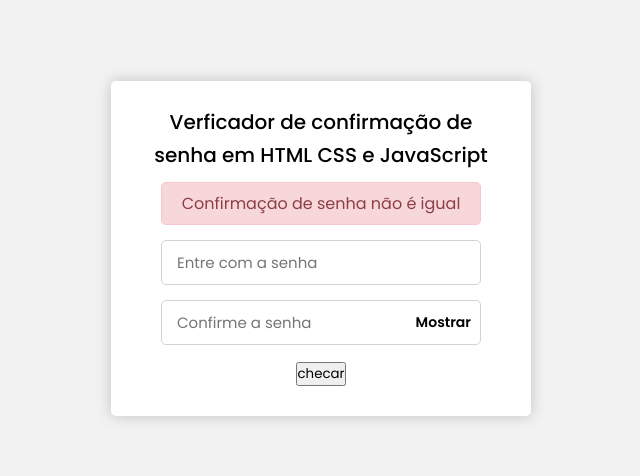
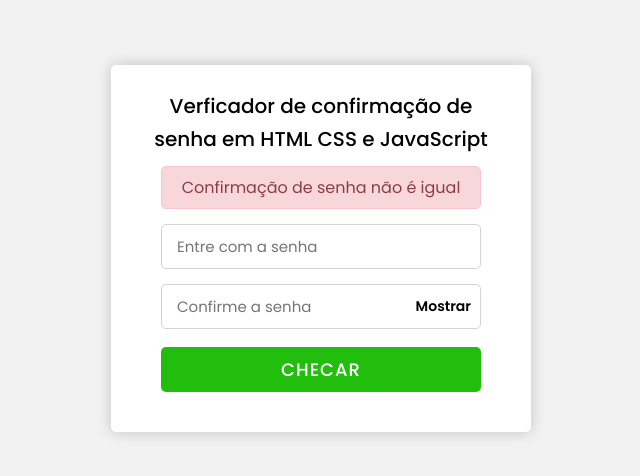
Before and after one commit to fernandoslsz/Verificador_de_Confirmacao_de_Senha, a plain HTML site: page index.html in a window 1280 px wide. Shown: the part 152-628 px from the top of the page, without its empty margins (319-959 px from the left). Drawn offline with Linux system fonts and the light colour scheme.

Commit message:
Add a form button style

```diff
--- a/style.css
+++ b/style.css
@@ -70,3 +70,18 @@ form .field .show{
     user-select: none;
     cursor: pointer;
 }
+form button {
+    width: 100%;
+    height: 45px;
+    margin: 3px 0 10px 0;
+    border: none;
+    outline: none;
+    background: #22be0d;
+    border-radius: 5px;
+    color: #fff;
+    font-size: 18px;
+    font-weight: 500;
+    letter-spacing: 1px;
+    text-transform: uppercase;
+    cursor: pointer;
+}
```
